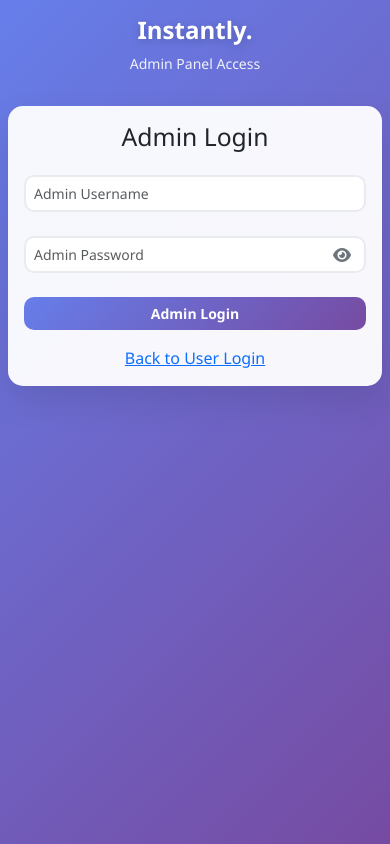
After one commit to Srengsophea/instantly-email-service, a Flask app: template templates/admin_login.html in a window 390 px wide. The commit adds this page. Run offline with Flask 3, Linux system fonts and the light colour scheme; the template is opened without the code that fills it, so the values that code supplies are empty.

Commit message:
Create separate admin login page and remove admin login from user login page

```diff
--- a/main.py
+++ b/main.py
@@ -190,7 +190,7 @@ def login():
 def admin_login():
     if request.method == 'GET':
         # Display the admin login form
-        return render_template('index.html')
+        return render_template('admin_login.html')
     else:
         # Handle the POST request for login
         data = request.get_json()
--- /dev/null
+++ b/templates/admin_login.html
@@ -0,0 +1,217 @@
+<!DOCTYPE html>
+<html lang="en">
+<head>
+    <meta charset="UTF-8">
+    <meta name="viewport" content="width=device-width, initial-scale=1.0">
+    <title>Admin Login - Instantly</title>
+    <link href="https://cdn.jsdelivr.net/npm/bootstrap@5.3.0/dist/css/bootstrap.min.css" rel="stylesheet">
+    <link rel="stylesheet" href="https://cdnjs.cloudflare.com/ajax/libs/font-awesome/6.0.0/css/all.min.css">
+    <style>
+        body {
+            background: linear-gradient(135deg, #667eea 0%, #764ba2 100%);
+            min-height: 100vh;
+            font-family: 'Segoe UI', Tahoma, Geneva, Verdana, sans-serif;
+            padding: 2rem 0;
+        }
+        .header-section {
+            text-align: center;
+            margin-bottom: 2rem;
+            color: white;
+        }
+        .header-section h1 {
+            font-weight: 700;
+            font-size: 3rem;
+            margin-bottom: 0.5rem;
+            text-shadow: 0 2px 10px rgba(0, 0, 0, 0.2);
+        }
+        .header-section p {
+            font-size: 1.25rem;
+            opacity: 0.9;
+        }
+        .auth-container {
+            background: rgba(255, 255, 255, 0.95);
+            border-radius: 15px;
+            box-shadow: 0 15px 35px rgba(0, 0, 0, 0.1);
+            backdrop-filter: blur(10px);
+            max-width: 450px;
+            margin: 2rem auto;
+            padding: 2rem;
+            transition: all 0.3s ease;
+        }
+        .auth-container:hover {
+            transform: translateY(-5px);
+            box-shadow: 0 20px 40px rgba(0, 0, 0, 0.15);
+        }
+        .logo {
+            text-align: center;
+            margin-bottom: 1.5rem;
+        }
+        .logo h1 {
+            color: #667eea;
+            font-weight: 700;
+            font-size: 2.5rem;
+        }
+        .logo span {
+            color: #764ba2;
+        }
+        .form-group {
+            margin-bottom: 1.5rem;
+        }
+        .form-control {
+            border: 2px solid #e9ecef;
+            border-radius: 10px;
+            padding: 0.75rem 1rem;
+            transition: all 0.3s;
+        }
+        .form-control:focus {
+            border-color: #667eea;
+            box-shadow: 0 0 0 0.2rem rgba(102, 126, 234, 0.25);
+        }
+        .btn-primary {
+            background: linear-gradient(135deg, #667eea 0%, #764ba2 100%);
+            border: none;
+            border-radius: 10px;
+            padding: 0.75rem;
+            font-weight: 600;
+            transition: all 0.3s;
+        }
+        .btn-primary:hover {
+            transform: translateY(-2px);
+            box-shadow: 0 5px 15px rgba(102, 126, 234, 0.4);
+        }
+        .password-toggle {
+            cursor: pointer;
+            color: #6c757d;
+        }
+        .password-toggle:hover {
+            color: #667eea;
+        }
+        /* Responsive adjustments */
+        @media (max-width: 768px) {
+            body {
+                padding: 1rem 0;
+            }
+            .header-section h1 {
+                font-size: 2rem;
+            }
+            .header-section p {
+                font-size: 1rem;
+            }
+            .auth-container {
+                padding: 1.5rem;
+                margin: 1rem auto;
+            }
+            .form-control {
+                padding: 0.5rem 0.75rem;
+                font-size: 0.875rem;
+            }
+            .btn-primary {
+                padding: 0.5rem;
+                font-size: 0.875rem;
+            }
+        }
+
+        @media (max-width: 576px) {
+            .container {
+                padding: 0 0.5rem;
+            }
+            .header-section h1 {
+                font-size: 1.5rem;
+            }
+            .header-section p {
+                font-size: 0.875rem;
+            }
+            .auth-container {
+                padding: 1rem;
+                margin: 0.5rem auto;
+            }
+            .form-control {
+                padding: 0.375rem 0.5rem;
+                font-size: 0.875rem;
+            }
+            .btn-primary {
+                padding: 0.375rem;
+                font-size: 0.875rem;
+            }
+        }
+    </style>
+</head>
+<body>
+    <div class="container">
+        <div class="header-section">
+            <h1>Instantly<span>.</span></h1>
+            <p>Admin Panel Access</p>
+        </div>
+
+        <div class="auth-container">
+            <div class="admin-login-form">
+                <h2 class="text-center mb-4">Admin Login</h2>
+                <form id="adminLoginForm">
+                    <div class="form-group">
+                        <input type="text" class="form-control" id="adminLoginUsername" placeholder="Admin Username" required>
+                    </div>
+                    <div class="form-group position-relative">
+                        <input type="password" class="form-control" id="adminLoginPassword" placeholder="Admin Password" required>
+                        <span class="password-toggle position-absolute" id="toggleAdminLoginPassword" style="right: 15px; top: 50%; transform: translateY(-50%); cursor: pointer;">
+                            <i class="fas fa-eye"></i>
+                        </span>
+                    </div>
+                    <button type="submit" class="btn btn-primary w-100">Admin Login</button>
+                </form>
+                <div class="auth-switch text-center mt-3">
+                    <a href="/">Back to User Login</a>
+                </div>
+            </div>
+        </div>
+    </div>
+
+    <script src="https://cdn.jsdelivr.net/npm/bootstrap@5.3.0/dist/js/bootstrap.bundle.min.js"></script>
+    <script>
+        document.addEventListener('DOMContentLoaded', function() {
+            const toggleAdminLoginPassword = document.getElementById('toggleAdminLoginPassword');
+            const adminLoginPassword = document.getElementById('adminLoginPassword');
+
+            toggleAdminLoginPassword.addEventListener('click', function() {
+                const icon = this.querySelector('i');
+                if (adminLoginPassword.type === 'password') {
+                    adminLoginPassword.type = 'text';
+                    icon.classList.remove('fa-eye');
+                    icon.classList.add('fa-eye-slash');
+                } else {
+                    adminLoginPassword.type = 'password';
+                    icon.classList.remove('fa-eye-slash');
+                    icon.classList.add('fa-eye');
+                }
+            });
+
+            // Admin login form submission
+            document.getElementById('adminLoginForm').addEventListener('submit', function(e) {
+                e.preventDefault();
+
+                const username = document.getElementById('adminLoginUsername').value;
+                const password = document.getElementById('adminLoginPassword').value;
+
+                fetch('/admin/login', {
+                    method: 'POST',
+                    headers: {
+                        'Content-Type': 'application/json'
+                    },
+                    body: JSON.stringify({ username, password })
+                })
+                .then(response => response.json())
+                .then(data => {
+                    if (data.success) {
+                        window.location.href = '/admin';
+                    } else {
+                        alert('Error: ' + data.error);
+                    }
+                })
+                .catch(error => {
+                    console.error('Error:', error);
+                    alert('Error logging in as admin');
+                });
+            });
+        });
+    </script>
+</body>
+</html>
```
Also changed, not shown: templates/index.html (+2 -68 lines).
